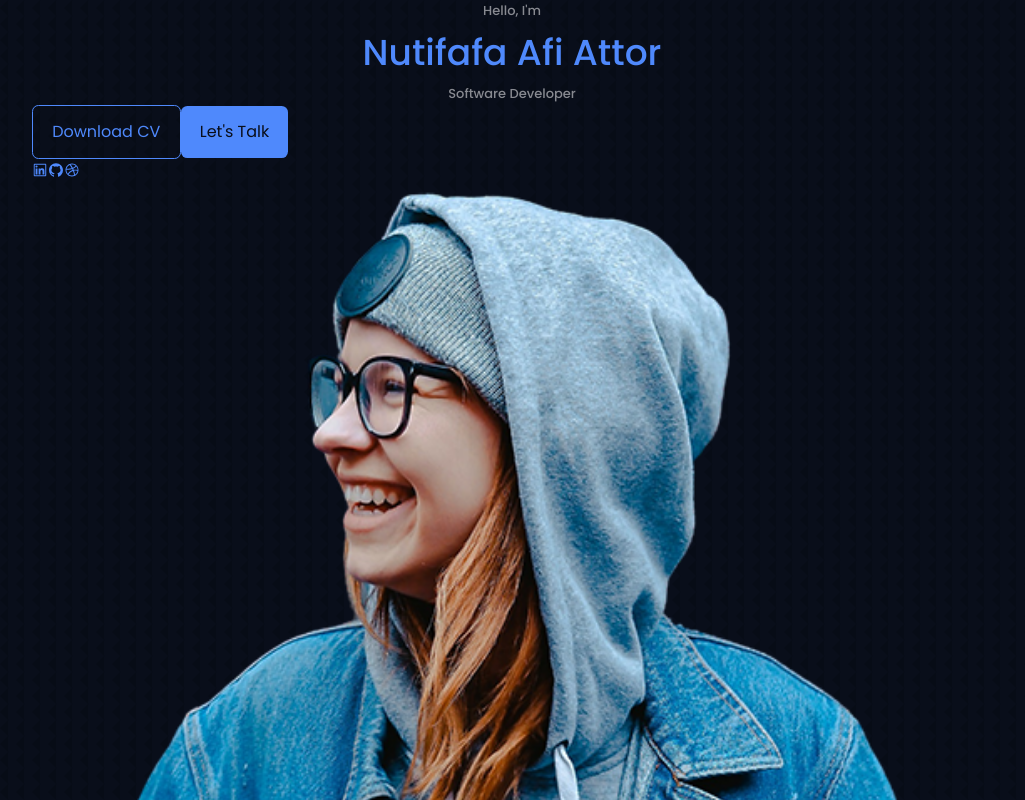
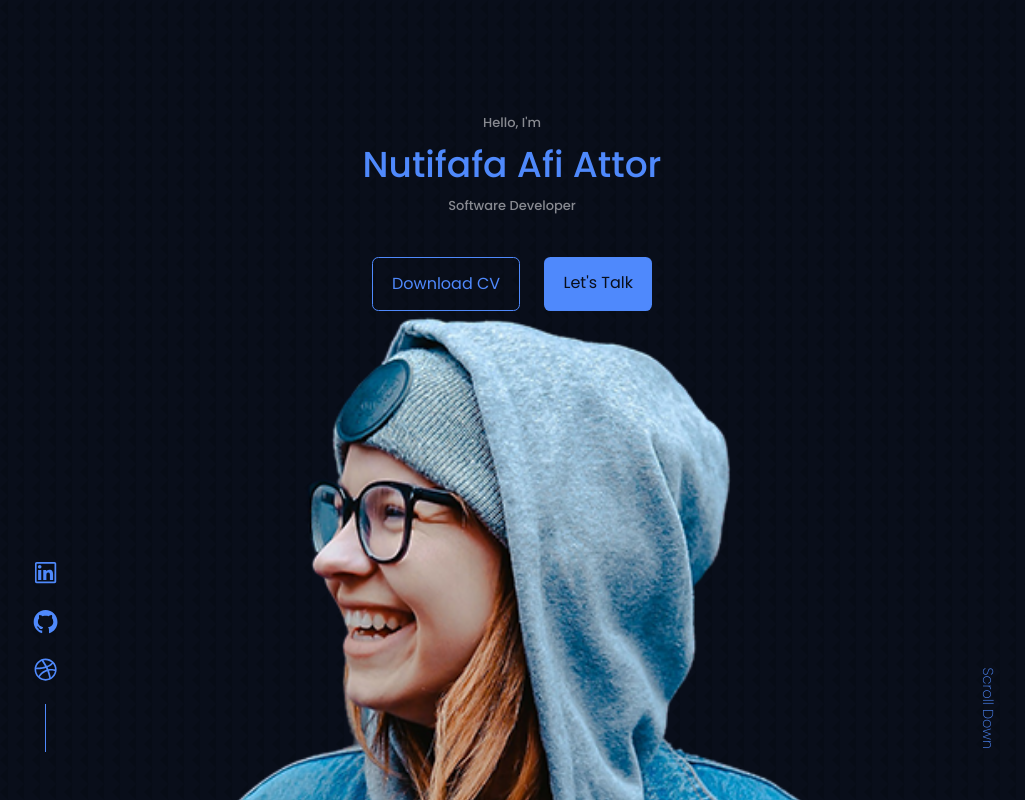
Before and after one commit to neophyte-programmer/react-portfolio, a React (Create React App) app: page / in a window 1280 px wide. Shown: the top 800 px of the page, without its empty margins (128-1153 px from the left). Built offline with nearby package versions, Linux system fonts and the light colour scheme.

Commit message:
header styling

```diff
--- a/src/components/header/header.css
+++ b/src/components/header/header.css
@@ -0,0 +1,64 @@
+header {
+    height: 100vh;
+    padding-top: 7rem;
+    overflow: hidden;
+}
+
+.header__container {
+    text-align: center;
+    height: 100%;
+    position: relative;
+}
+
+.action__buttons {
+    margin-top: 2.5rem;
+    display: flex;
+    gap: 1.5rem;
+    justify-content: center;
+}
+
+.header__socials {
+    display: flex;
+    flex-direction: column;
+    align-items: center;
+    gap: .8rem;
+    position: absolute;
+    left: 0;
+    bottom: 3rem;
+}
+
+.header__socials::after {
+    content: '';
+    width: 1px;
+    height: 3rem;
+    background: var(--first-color);
+}
+
+.header__social-icon {
+    font-size: 1.7rem;
+}
+
+.header__image-container {
+    background: linear-gradient(var(--first-color) 0%, transparent 100%);
+    width: 22rem;
+    height: 30rem;
+    position: absolute;
+    left: calc(50% - 11rem);
+    margin-top: 4rem;
+    border-radius: 12rem 12rem 0 0;
+    overflow: hidden;
+}
+
+.header__image-container img {
+    width: 100%;
+    height: 100%;
+}
+
+.scroll__down {
+    position: absolute;
+    right: -2.3rem;
+    bottom: 5rem;
+    transform: rotate(90deg);
+    font-weight: 200;
+    font-size: .9rem;
+}
```
